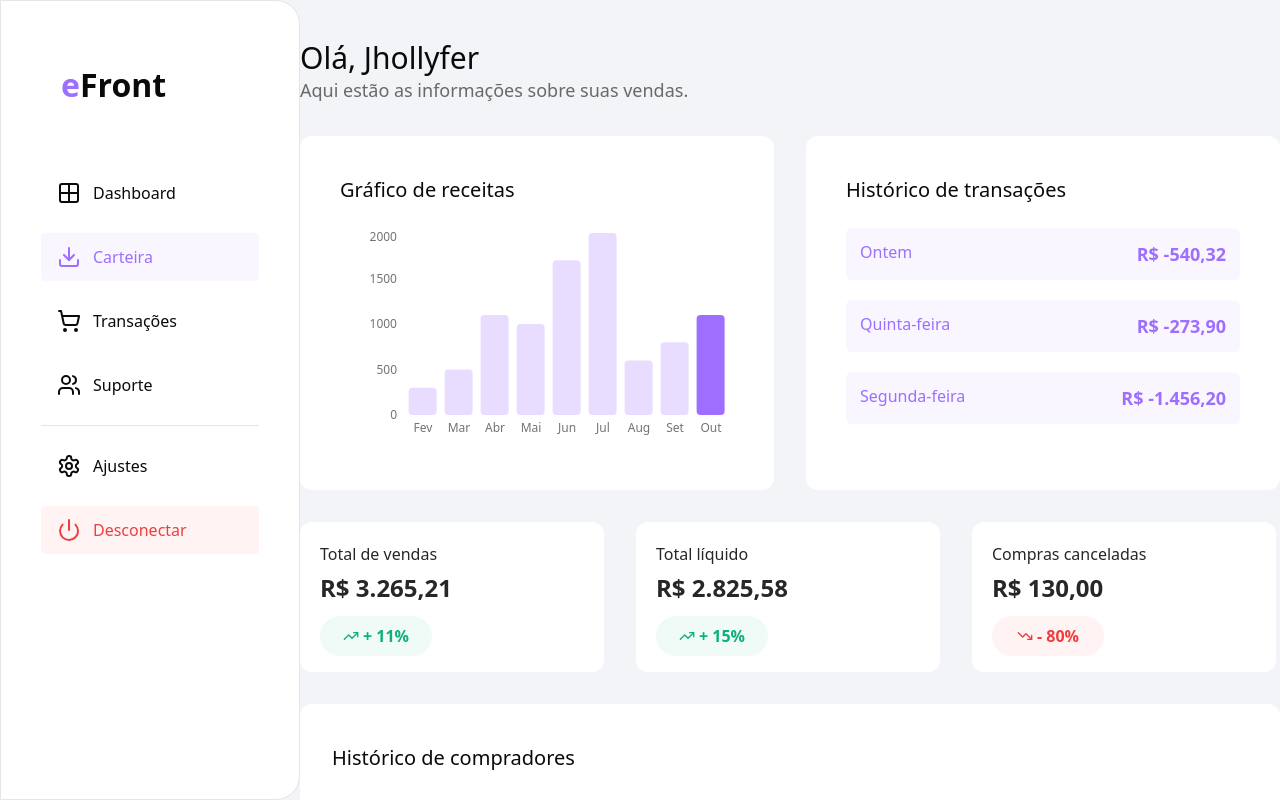
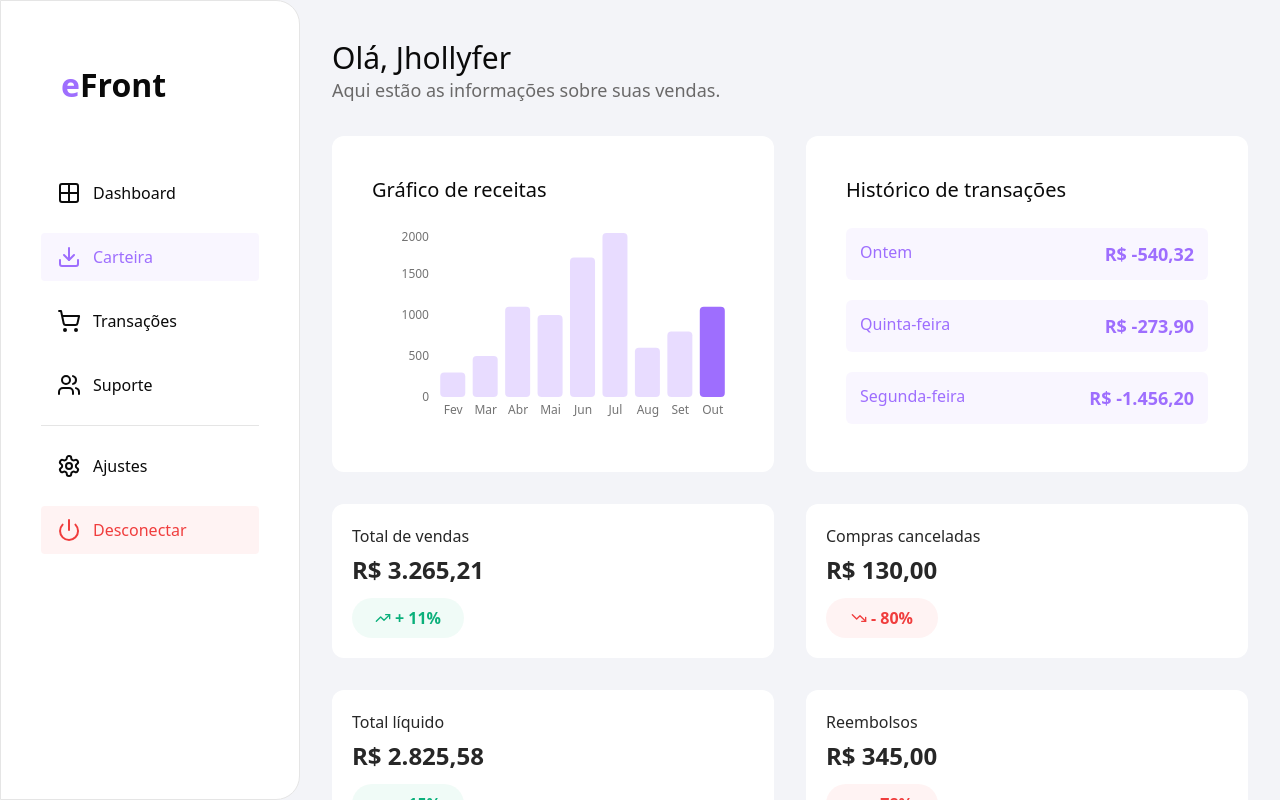
Before and after one commit to indiodev/code.lab.dashboard, a React (Vite) app: page /balance in a window 1280 px wide. Built offline with nearby package versions, Linux system fonts and the light colour scheme.

Commit message:
initial setup

```diff
--- a/src/pages/dashboard/amount.tsx
+++ b/src/pages/dashboard/amount.tsx
@@ -4,7 +4,7 @@ import React from 'react';
 export function Amount(): React.ReactElement {
 	return (
 		<React.Fragment>
-			<div className="w-full flex flex-col lg:flex-row gap-8">
+			<div className="w-full flex flex-col 2xl:flex-row gap-8">
 				<CardAmount
 					title="Total de vendas"
 					value={3265.21}
@@ -19,7 +19,7 @@ export function Amount(): React.ReactElement {
 				/>
 			</div>
 
-			<div className="w-full flex flex-col lg:flex-row gap-8">
+			<div className="w-full flex flex-col 2xl:flex-row gap-8">
 				<CardAmount
 					title="Compras canceladas"
 					value={130}
--- a/src/pages/dashboard/index.tsx
+++ b/src/pages/dashboard/index.tsx
@@ -6,15 +6,15 @@ import { Transaction } from './transaction';
 
 export function Dashboard(): React.ReactElement {
 	return (
-		<div className="container flex flex-col gap-8 max-w-[1312px] w-full px-8 xl:px-0 h-auto">
+		<div className="container flex flex-col gap-8 max-w-[1312px] w-full px-8 2xl:px-0 h-auto">
 			<Header />
 
-			<section className="flex flex-col sm:flex-row gap-8 sm:max-h-[363px] h-full">
+			<section className="flex flex-col md:flex-row gap-8 md:max-h-[363px] h-full">
 				<Chart />
 				<Transaction />
 			</section>
 
-			<div className="flex flex-col sm:flex-row gap-8 md:h-[150px]">
+			<div className="flex flex-col md:flex-row gap-8 2xl:h-[150px]">
 				<Amount />
 			</div>
 
```
Also changed, not shown: vercel.json (added).
